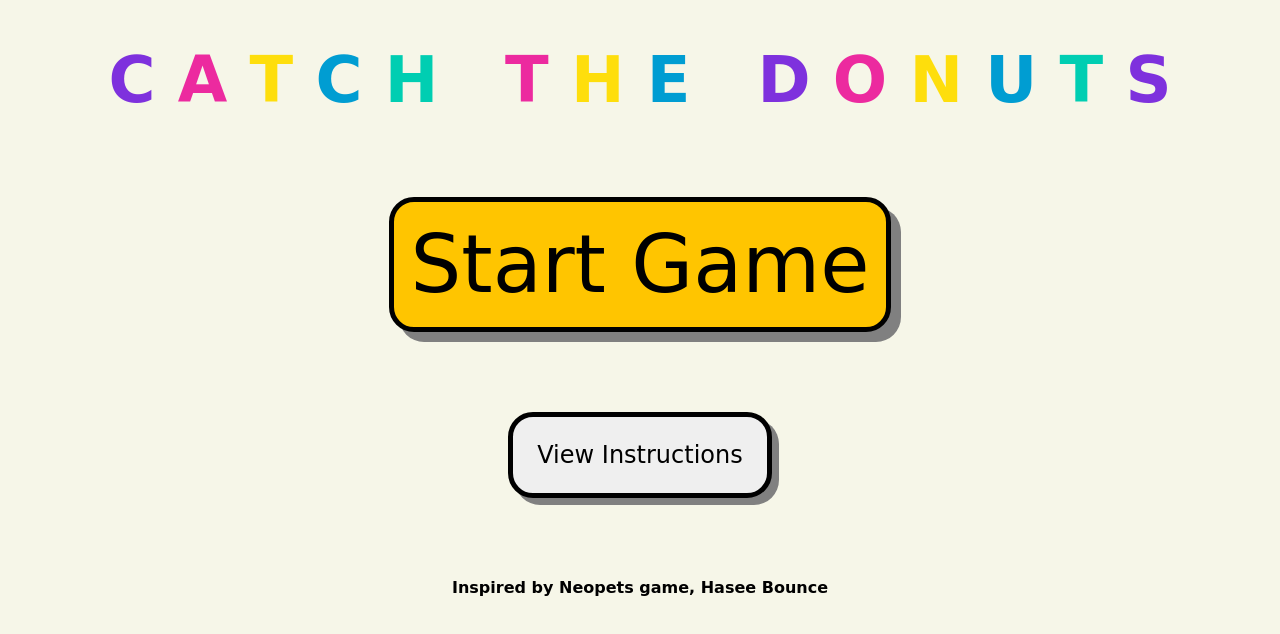
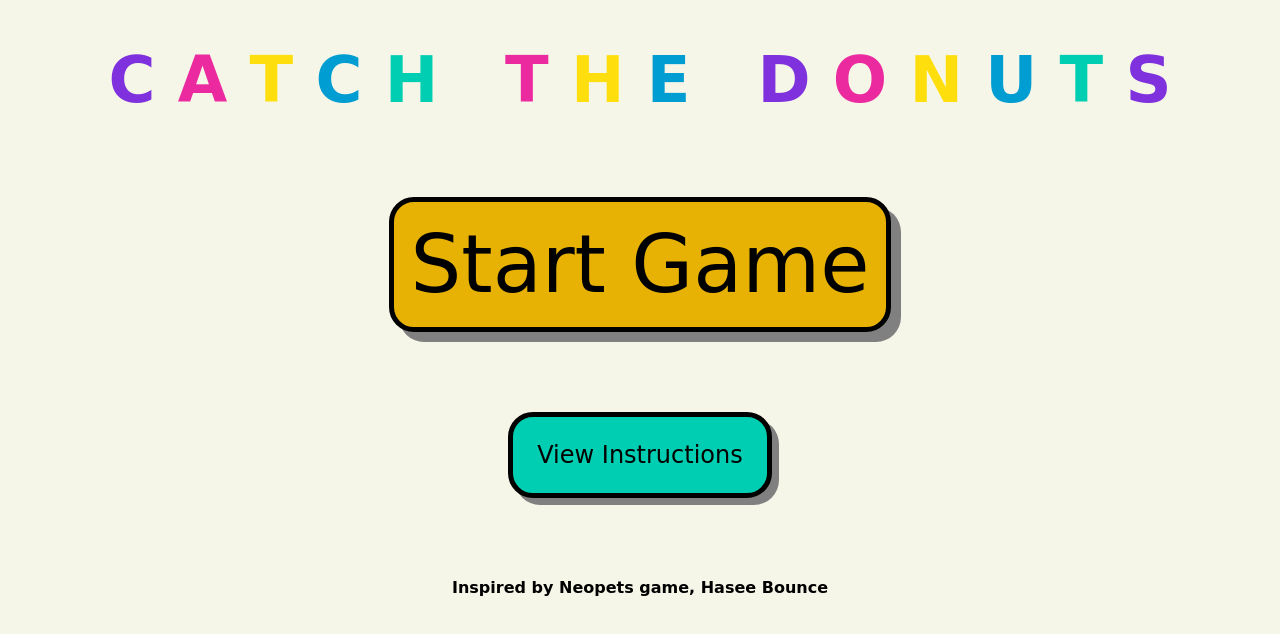
Before and after one commit to macsbigbfast/catch_the_donuts, a plain HTML site: page start_screen.html in a window 1280 px wide. In both pictures the pointer is over the button "Start Game". Drawn offline with Linux system fonts and the light colour scheme; a web font is replaced by a local one.

Commit message:
hover effect added on buttons

```diff
--- a/css/start_screen.css
+++ b/css/start_screen.css
@@ -32,8 +32,6 @@ body {
 
 #start-game-button {
     display: block;
-    /* margin-left: auto;
-    margin-right: auto; */
     margin: 1em auto;
     background-color: #ffc500;
     font-family: 'Londrina Shadow', cursive;
@@ -42,6 +40,10 @@ body {
     padding: 0.2em;
     border: thick solid black;
     box-shadow: 10px 10px grey;
+}
+
+#start-game-button:hover {
+    background-color: #e7b203;
 }
 
 #instructions-button {
@@ -53,6 +55,11 @@ body {
     padding: 1em;
     border: thick solid black;
     box-shadow: 7px 7px grey;
+    background-color: #00CEB2;
+}
+
+#instructions-button:hover {
+    background-color: #00a38d;
 }
 
 #instruction-background {
```
